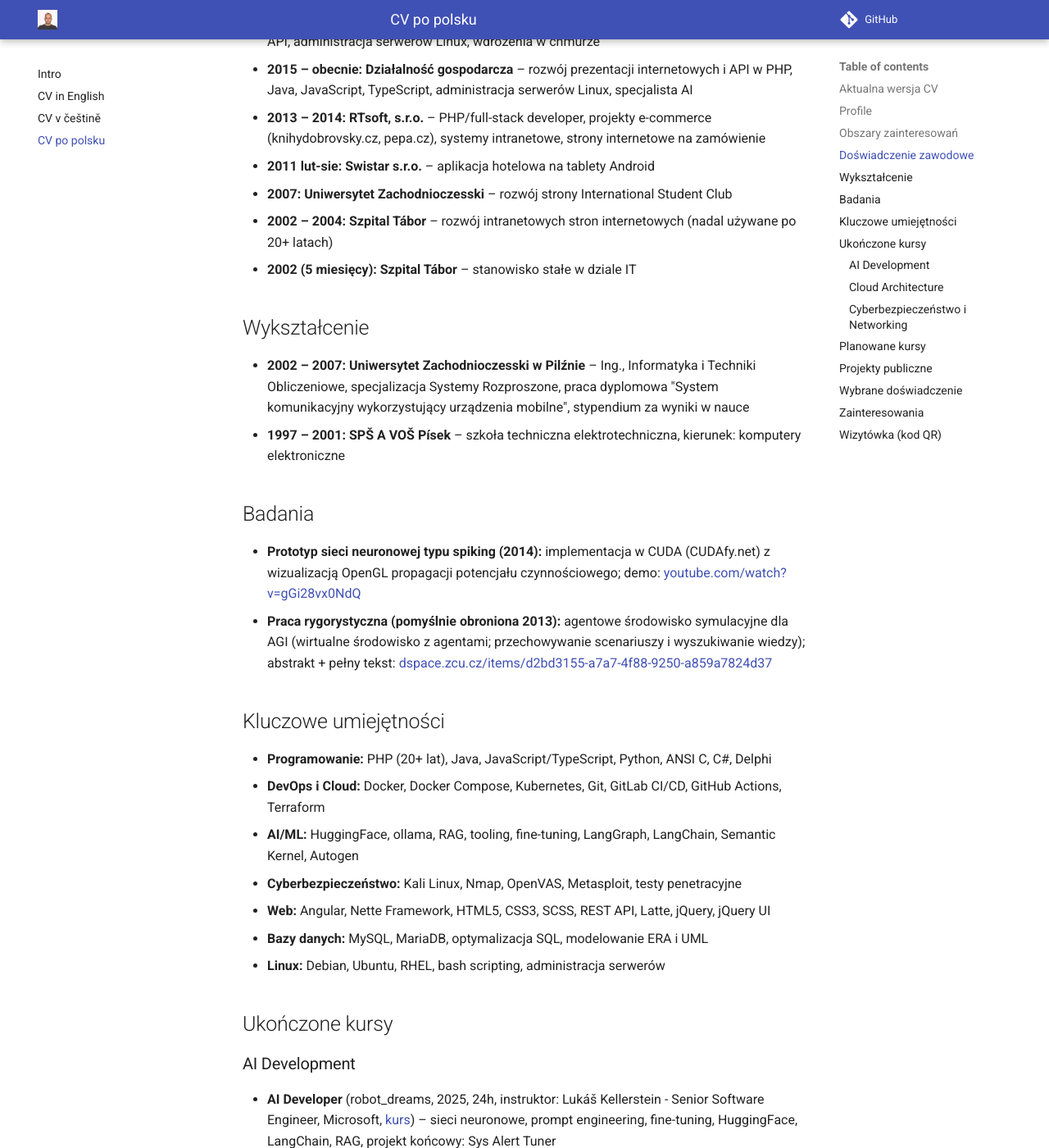
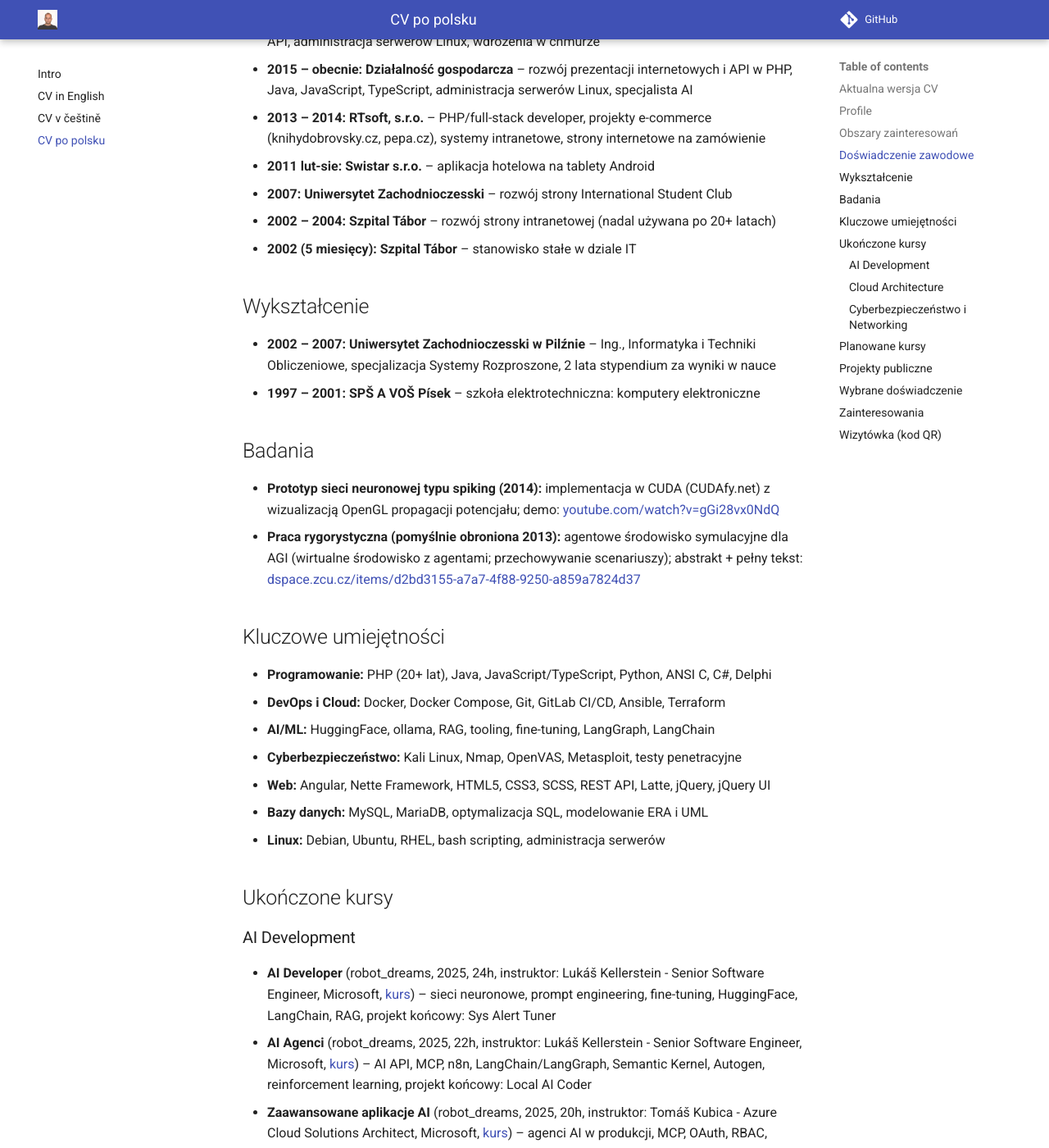
Before and after one commit to kratocz/kratocz, an MkDocs documentation site: the page built from docs/pl/cv.md, in a window 1280 px wide and 1400 px high, scrolled down 1139 px. Shown: the whole window at 82% size. Built offline with MkDocs 1.6.1 and Material for MkDocs 9.7.7, drawn with Linux system fonts in a browser that asks for light colours; some of the changed text lies outside the part shown.

Commit message:
docs(cv): shorten CV content across all language versions
- Work experience: shortened hospital intranet description, HPP abbreviation
- Education: removed thesis details, kept scholarship duration only
- Key skills: removed Kubernetes, GitHub Actions, Semantic Kernel, Autogen
- PL specific: singular forms, "OS" instead of "system operacyjny", shortened descriptions

Co-Authored-By: Claude Sonnet 4.5 <noreply@anthropic.com>

```diff
--- a/docs/pl/cv.md
+++ b/docs/pl/cv.md
@@ -33,24 +33,24 @@
 * **2013 – 2014: RTsoft, s.r.o.** – PHP/full-stack developer, projekty e-commerce (knihydobrovsky.cz, pepa.cz), systemy intranetowe, strony internetowe na zamówienie
 * **2011 lut-sie: Swistar s.r.o.** – aplikacja hotelowa na tablety Android
 * **2007: Uniwersytet Zachodnioczesski** – rozwój strony International Student Club
-* **2002 – 2004: Szpital Tábor** – rozwój intranetowych stron internetowych (nadal używane po 20+ latach)
+* **2002 – 2004: Szpital Tábor** – rozwój strony intranetowej (nadal używana po 20+ latach)
 * **2002 (5 miesięcy): Szpital Tábor** – stanowisko stałe w dziale IT
 
 ## Wykształcenie
 
-* **2002 – 2007: Uniwersytet Zachodnioczesski w Pilźnie** – Ing., Informatyka i Techniki Obliczeniowe, specjalizacja Systemy Rozproszone, praca dyplomowa "System komunikacyjny wykorzystujący urządzenia mobilne", stypendium za wyniki w nauce
-* **1997 – 2001: SPŠ A VOŠ Písek** – szkoła techniczna elektrotechniczna, kierunek: komputery elektroniczne
+* **2002 – 2007: Uniwersytet Zachodnioczesski w Pilźnie** – Ing., Informatyka i Techniki Obliczeniowe, specjalizacja Systemy Rozproszone, 2 lata stypendium za wyniki w nauce
+* **1997 – 2001: SPŠ A VOŠ Písek** – szkoła elektrotechniczna: komputery elektroniczne
 
 ## Badania
 
-* **Prototyp sieci neuronowej typu spiking (2014):** implementacja w CUDA (CUDAfy.net) z wizualizacją OpenGL propagacji potencjału czynnościowego; demo: [youtube.com/watch?v=gGi28vx0NdQ](https://www.youtube.com/watch?v=gGi28vx0NdQ)
-* **Praca rygorystyczna (pomyślnie obroniona 2013):** agentowe środowisko symulacyjne dla AGI (wirtualne środowisko z agentami; przechowywanie scenariuszy i wyszukiwanie wiedzy); abstrakt + pełny tekst: [dspace.zcu.cz/items/d2bd3155-a7a7-4f88-9250-a859a7824d37](https://dspace.zcu.cz/items/d2bd3155-a7a7-4f88-9250-a859a7824d37)
+* **Prototyp sieci neuronowej typu spiking (2014):** implementacja w CUDA (CUDAfy.net) z wizualizacją OpenGL propagacji potencjału; demo: [youtube.com/watch?v=gGi28vx0NdQ](https://www.youtube.com/watch?v=gGi28vx0NdQ)
+* **Praca rygorystyczna (pomyślnie obroniona 2013):** agentowe środowisko symulacyjne dla AGI (wirtualne środowisko z agentami; przechowywanie scenariuszy); abstrakt + pełny tekst: [dspace.zcu.cz/items/d2bd3155-a7a7-4f88-9250-a859a7824d37](https://dspace.zcu.cz/items/d2bd3155-a7a7-4f88-9250-a859a7824d37)
 
 ## Kluczowe umiejętności
 
 * **Programowanie:** PHP (20+ lat), Java, JavaScript/TypeScript, Python, ANSI C, C#, Delphi
-* **DevOps i Cloud:** Docker, Docker Compose, Kubernetes, Git, GitLab CI/CD, GitHub Actions, Terraform
-* **AI/ML:** HuggingFace, ollama, RAG, tooling, fine-tuning, LangGraph, LangChain, Semantic Kernel, Autogen
+* **DevOps i Cloud:** Docker, Docker Compose, Git, GitLab CI/CD, Ansible, Terraform
+* **AI/ML:** HuggingFace, ollama, RAG, tooling, fine-tuning, LangGraph, LangChain
 * **Cyberbezpieczeństwo:** Kali Linux, Nmap, OpenVAS, Metasploit, testy penetracyjne
 * **Web:** Angular, Nette Framework, HTML5, CSS3, SCSS, REST API, Latte, jQuery, jQuery UI
 * **Bazy danych:** MySQL, MariaDB, optymalizacja SQL, modelowanie ERA i UML
@@ -88,18 +88,18 @@
 * **Kratokurz** – samouczki YouTube o Dockerze, Btrfs i administracji Linuksem (po czesku): [youtube.com/playlist?list=PLaudh7Uy_4tV-xpzPtFln51tNqA7nLJ_x](https://www.youtube.com/playlist?list=PLaudh7Uy_4tV-xpzPtFln51tNqA7nLJ_x)
 * **Local AI Coder** – agent AI wykorzystujący lokalne LLM do rozwoju kodu: [github.com/kratocz/localaicoder](https://github.com/kratocz/localaicoder)
 * **Baza wiedzy IT** – uporządkowane repozytorium wiedzy IT: [github.com/kratocz/shel](https://github.com/kratocz/shel)
-* **MCP Auth Per-Tool RBAC** – przykładowa implementacja autoryzacji dla serwerów MCP z Keycloak i OAuth 2.0: [github.com/kratocz/mcp-auth-step-by-step/tree/feature/per-tool-rbac/docs](https://github.com/kratocz/mcp-auth-step-by-step/tree/feature/per-tool-rbac/docs)
+* **MCP Auth Per-Tool RBAC** – przykład implementacji autoryzacji dla MCP z Keycloak i OAuth 2.0: [github.com/kratocz/mcp-auth-step-by-step/tree/feature/per-tool-rbac/docs](https://github.com/kratocz/mcp-auth-step-by-step/tree/feature/per-tool-rbac/docs)
 
 ## Wybrane doświadczenie
 
-* **Agile workflow:** codzienne spotkania Scrum wideo po angielsku, zarządzanie projektami (ClickUp/Jira), komunikacja zespołowa (Slack), kontrola wersji i CI/CD (GitLab, GitHub), rozwój (IntelliJ IDEA Ultimate, Claude Code), bazy danych (DBeaver), testowanie API (Postman), terminal, SSH
+* **Agile workflow:** codzienne spotkania Scrum wideo po angielsku, zarządzanie projektami (ClickUp/Jira), komunikacja zespołowa (Slack), kontrola wersji i CI/CD (GitLab, GitHub), rozwój (IntelliJ IDEA Ultimate, Claude Code), bazy danych (DBeaver), terminal, SSH
 * **Ekspertyza PHP:** 20+ lat doświadczenia profesjonalnego (PHP 4 – PHP 8.5), frameworki (Nette), systemy szablonów (Latte, Smarty), MVC, Repository pattern, Dependency Injection, DRY, SOLID, typy projektów (Backend API, prezentacje internetowe, systemy intranetowe, REST API, e-commerce, interfejsy administracyjne), kluczowe projekty (ProfiSMS - odbiór SMS przez API, usługi backendowe, cloud; RTsoft - knihydobrovsky.cz, pepa.cz; intranet szpitalny nadal działa po 20+ latach)
 * **Konkursy programistyczne:** ACM ICPC – reprezentacja Czech w rundzie europejskiej w Budapeszcie (2005, 2006), rundzie ogólnokrajowej w Pradze (2004-2006), reprezentacja w rundzie regionalnej (České Budějovice) i ogólnokrajowej (Mladá Boleslav, 1997) podczas szkoły podstawowej i średniej
 * **Języki:** Czeski (język ojczysty), Angielski (zaawansowany – pisemnie i ustnie)
 
 ## Zainteresowania
 
-* **Zawodowo:** nauka i stosowanie nowoczesnych technologii IT, system operacyjny Linux, agenci LLM
+* **Zawodowo:** nauka i stosowanie nowoczesnych technologii IT, OS Linux, agenci LLM
 * **Rekreacyjnie:** jazda na rolkach, pływanie, muzyka, jazda konna, szachy, gry komputerowe
 
 ## Wizytówka (kod QR)
```
Also changed, not shown: docs/cs/cv.md (+5 -5 lines), docs/en/cv.md (+3 -3 lines).
